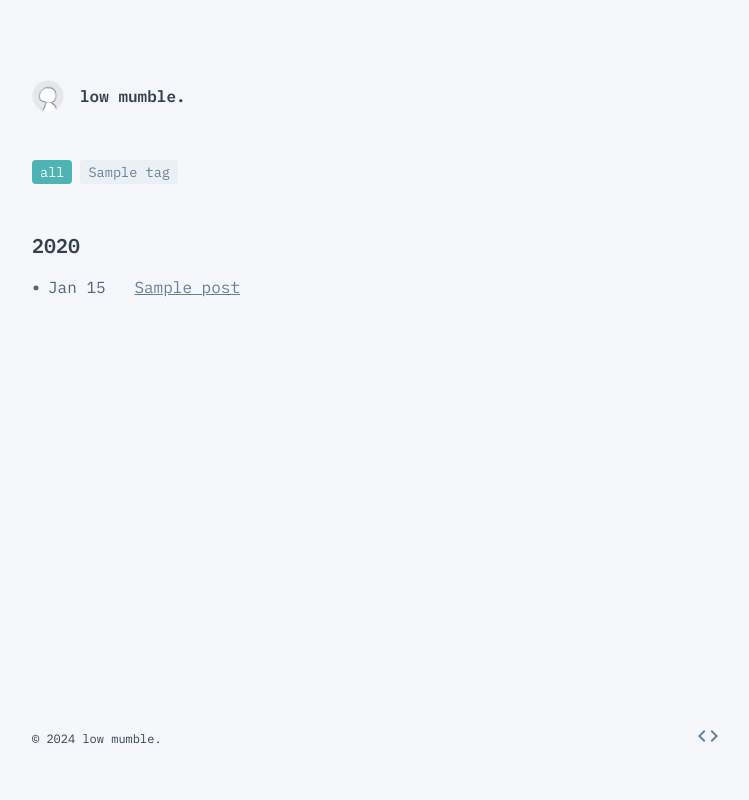
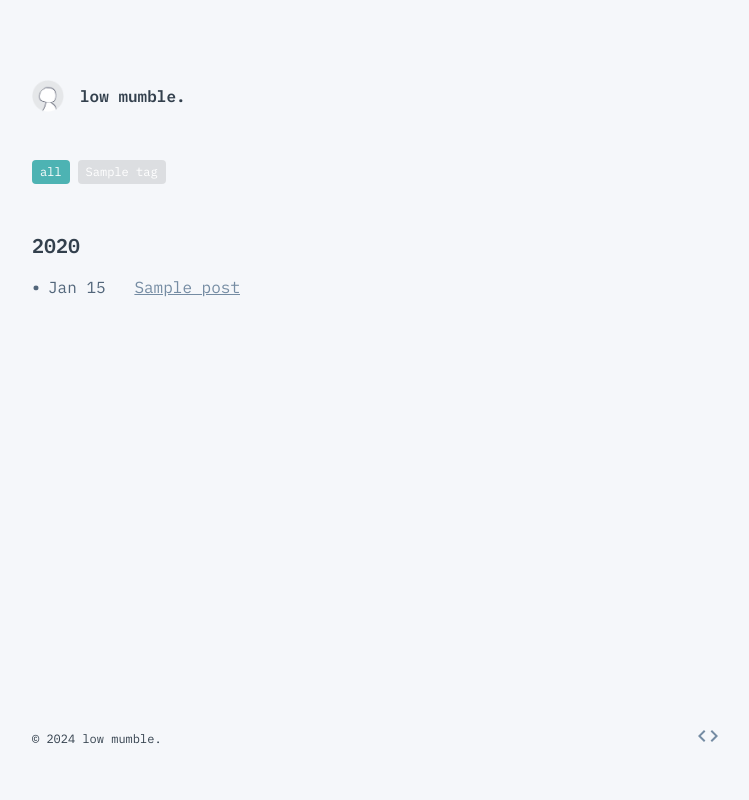
Before and after one commit to nmsalvatore/lowmumble, a Django app: page / in a window 1280 px wide. Shown: the whole page, without its empty margins (264-1013 px from the left). Run offline with Django 5.2, Linux system fonts and the light colour scheme; tables that the repository leaves empty hold one stand-in row (values such as "Sample post"); style sheets or scripts are compiled from the project's sources; parts of the project's set-up code (start-up, migrations or seed data) failed here and were passed over; some libraries are stand-ins or nearby versions.

Commit message:
style: tag colors

```diff
--- a/blog/static/blog/css/blog.css
+++ b/blog/static/blog/css/blog.css
@@ -383,11 +383,11 @@ a.tag {
 }
 
 .tag {
-    background: var(--color-light);
+    background: rgba(0, 0, 0, 0.1);
     border-radius: var(--size-0);
-    color: var(--color-medium);
+    color: white;
     cursor: default;
-    font-size: 0.85rem;
+    font-size: 12px;
     height: 24px;
     line-height: 24px;
     padding: 0 var(--size-1);
--- a/static/core/css/main.css
+++ b/static/core/css/main.css
@@ -8,7 +8,7 @@
     --color-opaque: rgba(0, 0, 0, 0.07);
     --color-darkest: hsl(210 20% 25%);
     --color-dark: hsl(210 20% 40%);
-    --color-medium: hsl(210 20% 50%);
+    --color-medium: hsl(210 20% 55%);
     --color-light: hsl(210 30% 94%);
     --color-lightest: hsl(210 30% 97%);
     --color-accent: hsl(180 40% 50%);
```
